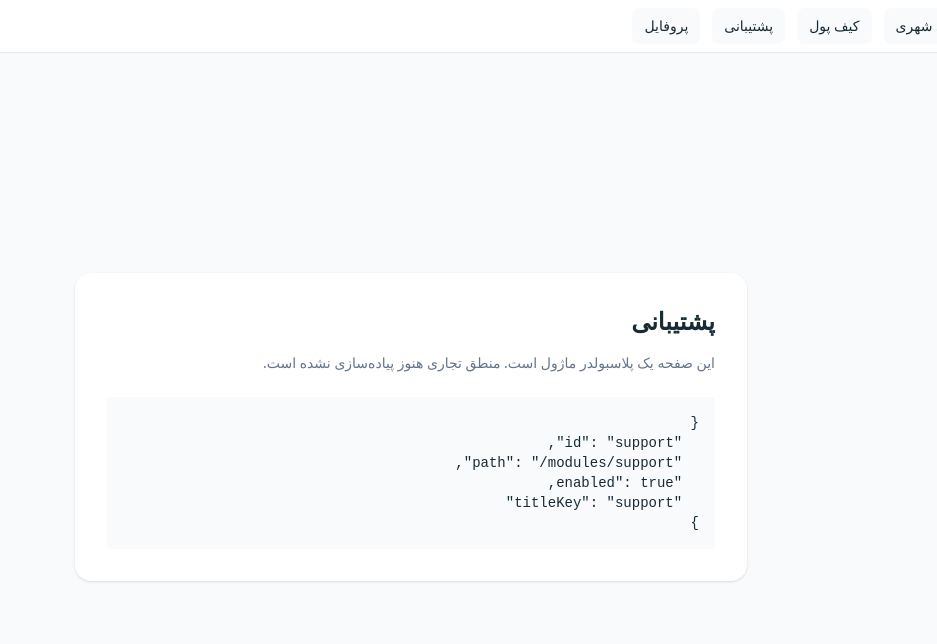
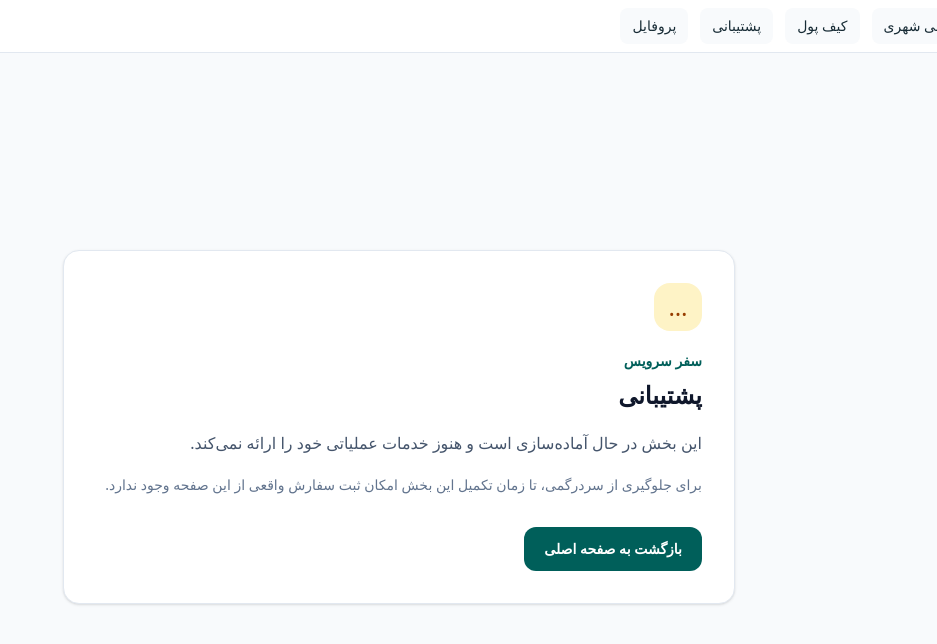
Before and after one commit to aliakbarhasani/safar-service, a Next.js app in the folder client-web/: page /modules/support in a window 1280 px wide. Shown: the top 644 px of the page, without its empty margins (343-1280 px from the left). Built offline with nearby package versions, Linux system fonts and the light colour scheme; no server answers; a small style sheet from the web is missing.

Commit message:
fix(web): improve unfinished module placeholder

```diff
--- a/client-web/src/app/modules/[module]/page.tsx
+++ b/client-web/src/app/modules/[module]/page.tsx
@@ -1,3 +1,5 @@
+import Link from 'next/link';
+import { notFound } from 'next/navigation';
 import { getModules, getModuleTitle } from '@/modules/registry';
 
 type ModulePageProps = {
@@ -6,22 +8,38 @@ type ModulePageProps = {
 
 export default async function ModulePlaceholder({ params }: ModulePageProps) {
   const { module: modId } = await params;
-  const modules = getModules();
-  const found = modules.find((module) => module.id === modId) || null;
+  const found = getModules().find((module) => module.id === modId);
+
+  if (!found) {
+    notFound();
+  }
 
   return (
-    <div className="flex-1 flex items-center justify-center p-8">
-      <div className="max-w-2xl w-full bg-white rounded-2xl p-8 shadow">
-        <h1 className="text-2xl font-bold mb-4">
-          {found ? getModuleTitle(found) : modId}
+    <section
+      className="flex flex-1 items-center justify-center px-4 py-12 sm:px-6"
+      aria-labelledby="module-title"
+    >
+      <div className="w-full max-w-2xl rounded-2xl border border-slate-200 bg-white p-6 shadow-sm sm:p-8">
+        <div className="mb-5 flex h-12 w-12 items-center justify-center rounded-2xl bg-amber-100 text-2xl text-amber-800" aria-hidden="true">
+          …
+        </div>
+        <p className="mb-2 text-sm font-bold text-teal-800">سفر سرویس</p>
+        <h1 id="module-title" className="mb-4 text-2xl font-black text-slate-900">
+          {getModuleTitle(found)}
         </h1>
-        <p className="text-sm text-[#64748b] mb-6">
-          این صفحه یک پلاسبولدر ماژول است. منطق تجاری هنوز پیاده‌سازی نشده است.
+        <p className="mb-3 leading-8 text-slate-600">
+          این بخش در حال آماده‌سازی است و هنوز خدمات عملیاتی خود را ارائه نمی‌کند.
         </p>
-        <pre className="bg-[#f8fafc] rounded p-4 text-sm overflow-x-auto">
-          {JSON.stringify(found, null, 2)}
-        </pre>
+        <p className="mb-7 text-sm leading-7 text-slate-500">
+          برای جلوگیری از سردرگمی، تا زمان تکمیل این بخش امکان ثبت سفارش واقعی از این صفحه وجود ندارد.
+        </p>
+        <Link
+          href="/"
+          className="inline-flex min-h-11 items-center justify-center rounded-xl bg-teal-800 px-5 py-3 text-sm font-bold text-white transition hover:bg-teal-700 focus-visible:outline focus-visible:outline-2 focus-visible:outline-offset-2 focus-visible:outline-teal-800"
+        >
+          بازگشت به صفحه اصلی
+        </Link>
       </div>
-    </div>
+    </section>
   );
 }
```
